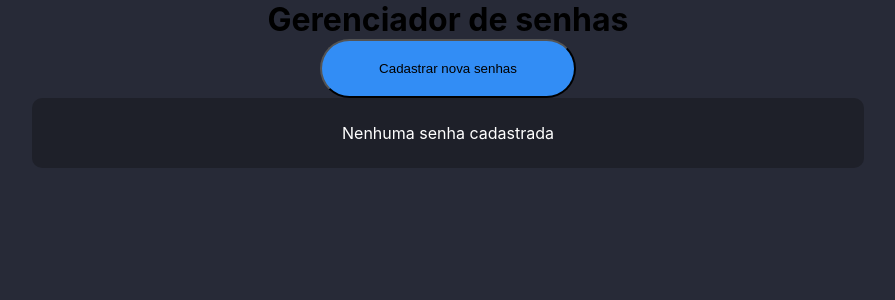
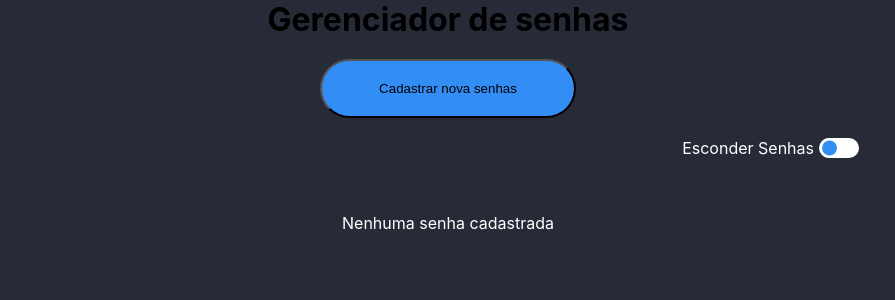
Before and after one commit to pedro-henrique-a-silva/password-manager, a React (Vite) app: page / in a window 1280 px wide. Shown: the top 300 px of the page, without its empty margins (192-1087 px from the left). Built offline with nearby package versions, Linux system fonts and the light colour scheme.

Commit message:
Requisito 08 concluido, show | hide password

```diff
--- a/src/App.css
+++ b/src/App.css
@@ -11,12 +11,10 @@ h1 {
 }
 
 main {
-  background: hsl(229, 15%, 14%);
   border-radius: 10px;
   color: white;
   display: flex;
   flex-direction: column;
   margin: auto;
-  padding: 20px;
   width: 65%;
 }
--- a/src/App.tsx
+++ b/src/App.tsx
@@ -2,11 +2,12 @@ import { useState } from 'react';
 import { v4 as uuidv4 } from 'uuid';
 
 import './App.css';
+import PasswordList from './components/PasswordList/PasswordList';
 import Form from './components/Form';
 import Button from './components/Button/Button';
-import PasswordList from './components/PasswordList/PasswordList';
 
 import { FormDataType, FormDataTypeWithId } from './components/types';
+import Input from './components/Input/Input';
 
 const listaTeste = [
   {
@@ -49,6 +50,7 @@ const listaTeste = [
 
 function App() {
   const [showForm, setShowForm] = useState(false);
+  const [hidePassword, setHidePassword] = useState(false);
   const [passwordDataList, setPasswordData] = useState<FormDataTypeWithId[]>([]);
 
   const handleShowForm = (show: boolean) => {
@@ -72,24 +74,37 @@ function App() {
         .filter((passwordInfo) => passwordInfo.id !== passwordID),
     );
   };
+
+  const handleClick = (event: React.ChangeEvent<HTMLInputElement>) => {
+    const { checked } = event.target;
+    setHidePassword(checked);
+  };
   return (
     <>
       <header>
         <h1>Gerenciador de senhas</h1>
+      </header>
 
-      </header>
       {!showForm
         && <Button
           onClick={ () => handleShowForm(true) }
           label="Cadastrar nova senhas"
           className="btnNovaSenha"
         />}
+
       <main>
         {showForm
       && <Form handleShowForm={ handleShowForm } savePassword={ savePassword } />}
+        <Input
+          type="checkbox"
+          label="Esconder Senhas"
+          checked={ hidePassword }
+          onChange={ handleClick }
+        />
         <PasswordList
           passwordDataList={ passwordDataList }
           handleDelete={ handleDelete }
+          hidePassword={ hidePassword }
         />
       </main>
 
--- a/src/components/Button/Button.css
+++ b/src/components/Button/Button.css
@@ -26,6 +26,6 @@
   cursor: pointer;
   display: block;
   line-height: 55px;
-  margin: auto;
+  margin: 20px auto;
   width: 256px;
 }
--- a/src/components/Form.css
+++ b/src/components/Form.css
@@ -4,6 +4,9 @@
   color: white;
   display: flex;
   justify-content: space-between;
+  padding: 20px;
+  width: 100%;
+
 }
 
 .formCadSenha {
--- a/src/components/Input/Input.css
+++ b/src/components/Input/Input.css
@@ -3,6 +3,45 @@
   display: flex;
   flex-direction: column;
   padding: 10px;
+}
+
+.labelCheckbox {
+  display: flex;
+  justify-content: flex-end;
+}
+
+.inputCheckbox {
+  appearance: none;
+  background-color: white;
+  border-radius: 30px;
+  cursor: pointer;
+  height: 20px;
+  margin: 0 5px;
+  position: relative;
+  transition: all 0.2s ease-in;
+  width: 40px;
+}
+
+.inputCheckbox:before {
+  background: hsl(212, 91%, 58%);
+  border-radius: 50%;
+  content: '';
+  height: 15px;
+  left: 3px;
+  position: absolute;
+  top: 50%;
+  transform: translateY(-50%);
+  transition: all 0.2s ease-in;
+  width: 15px;
+}
+
+.inputCheckbox:checked {
+  background: hsl(212, 91%, 58%);
+}
+
+.inputCheckbox:checked:before {
+  background: white;
+  left: 22px;
 }
 
 .inputForm {
--- a/src/components/Input/Input.tsx
+++ b/src/components/Input/Input.tsx
@@ -6,11 +6,16 @@ type InputProps = {
 } & InputHTMLAttributes<HTMLInputElement>;
 
 function Input(props: InputProps) {
-  const { id, label } = props;
+  const { id, label, type } = props;
   return (
-    <label className="labelInput" htmlFor={ id }>
+    <label
+      className={ (type === 'checkbox') ? 'labelCheckbox' : 'labelInput' }
+      htmlFor={ id }
+    >
       {label}
-      <input type="text" { ...props } />
+      {(type === 'checkbox')
+        ? <input className="inputCheckbox" { ...props } />
+        : <input type="text" { ...props } />}
     </label>
   );
 }
--- a/src/components/PasswordList/PasswordList.css
+++ b/src/components/PasswordList/PasswordList.css
@@ -2,6 +2,7 @@
   align-items: center;
   display: flex;
   flex-wrap: wrap;
+  margin-top: 50px;
 }
 
 .passwordItem {
--- a/src/components/PasswordList/PasswordList.tsx
+++ b/src/components/PasswordList/PasswordList.tsx
@@ -1,17 +1,21 @@
 import { BsFillLockFill, BsLink45Deg, BsTrash3Fill } from 'react-icons/bs';
 import { FormDataTypeWithId } from '../types';
-
-// BsFillLockFill
 
 import './PasswordList.css';
 
 type PasswordListProps = {
   passwordDataList: FormDataTypeWithId[],
   handleDelete: (passwordID: string) => void,
+  hidePassword: boolean
 };
 
 function PasswordList(props: PasswordListProps) {
-  const { passwordDataList, handleDelete } = props;
+  const { passwordDataList, hidePassword, handleDelete } = props;
+
+  const hidingPassword = (string: string) => {
+    return string.replace(/[a-zA-Z0-9!@#$%^&*()_+\-=[\]{};':"\\|,!.<>/?]/g, '*');
+  };
+
   return (
     <ul className="passwordListContainer">
       {(passwordDataList.length === 0)
@@ -37,7 +41,13 @@ function PasswordList(props: PasswordListProps) {
             <div>
               <span>Senha:</span>
               {' '}
-              <span>{passData.senha}</span>
+              <span>
+                {
+              (hidePassword)
+                ? hidingPassword(passData.senha)
+                : passData.senha
+                }
+              </span>
             </div>
             <div>
               <button
```
